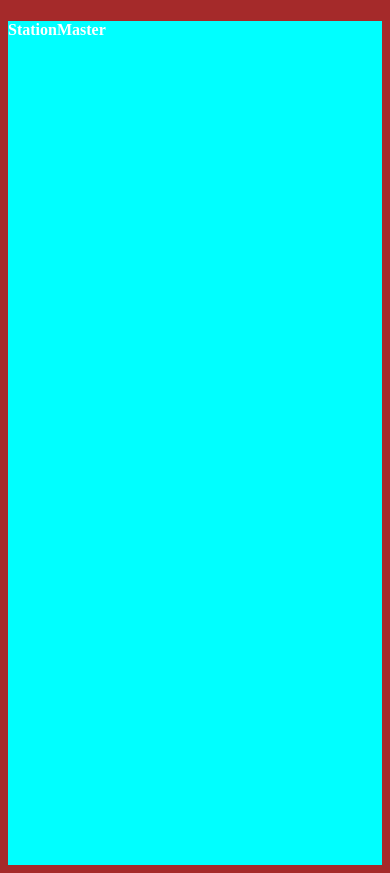
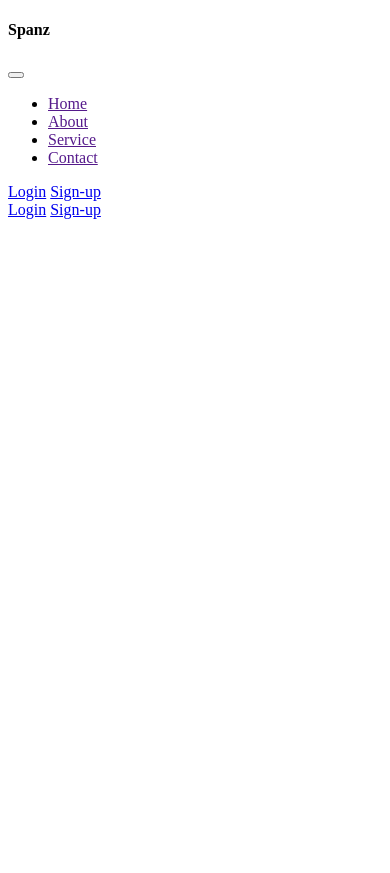
Before and after one commit to SAM-Arad/Cohortjan23, a plain HTML site: page index.html in a window 390 px wide. After the commit the page ends 844 px from the top, so only its background shows below. Drawn offline with Linux system fonts and the light colour scheme.

Commit message:
my mobile

```diff
--- a/index.html
+++ b/index.html
@@ -1,40 +1,39 @@
 <!DOCTYPE html>
-<html>
+<html lang="en">
 <head>
-                      <meta charset="utf-8">
+   <meta charset="UTF-8">
    <meta http-equiv="X-UA-Compatible" content="IE=edge">
+   <meta name="viewport" content="width=device-width, initial-scale=1.0">
    <title>Document</title>
-                <meta name="description" content="">
-                <meta name="viewport" content="width=device-width, initial-scale=1">
-                <link rel="stylesheet" href="">
-                <!--internal styles-->
-                <style>
-                    /* Basic css syntax
-                    css selector{
-                        property:value;
-                    }
-                    */
-                    Body{
-                        background-color: brown;
-                    }
-                    main{
-                        background-color: aqua;
-                    }
-           </style>
 </head>
-            <!--There are 3 main ways to include css styling in html
-                1. Inline styling
-                2. Internal styling
-                3. External styling -->
 <body>
-                <main style="; height: 100vh;">
+   <main>
       <header>
-                         <h4 style="color:#ffffff;">StationMaster</h4>
+         <h4>Spanz</h4>
+         <button type="button" class="Drop down menu">
+            <span class="hamburger"></span>
+         </button>
+
+         <!-- Navigaion bar below: hidden in mobile view -->
+         <nav class="navbar">
+              <ul class="list">
+               <li class="item"> <a href="" class="link">Home</a></li>
+               <li class="item"> <a href="" class="link">About</a></li>
+               <li class="item"> <a href="" class="link">Service</a></li>
+               <li class="item"> <a href="" class="link">Contact</a></li>
+
+              </ul>
+              <div class="mobile">
+               <a href="#" class="login">Login</a>
+               <a href="#" class="lregister">Sign-up</a>
+
+              </div>
+         </nav>
+              <div class="desktop">
+            <a href="#" class="login">Login</a>
+            <a href="#" class="lregister">Sign-up</a>
       </header>
    </main>
 
-
 </body>
 </html>
-    </body>
-</html>
```
Lines whose indentation alone changed are shown as unchanged.
